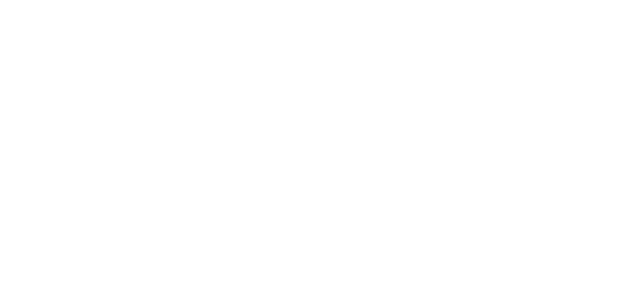
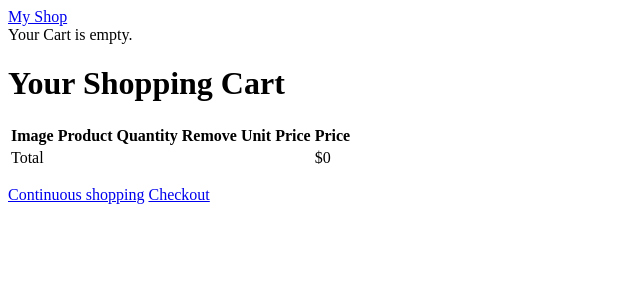
Before and after one commit to NazmulMilon/django_practices, a Django app: page /cart/ in a window 1280 px wide. Before the commit the part shown is empty. Shown: the top 300 px of the page, without its empty margins (0-640 px from the left). Run offline with Django 3.2, Linux system fonts and the light colour scheme.

Commit message:
cart details template for display cart content

```diff
--- a/7.online_shop/templates/cart/detail.html
+++ b/7.online_shop/templates/cart/detail.html
@@ -1,10 +1,53 @@
-<!DOCTYPE html>
-<html lang="en">
-<head>
-    <meta charset="UTF-8">
-    <title>Title</title>
-</head>
-<body>
+{% extends 'shop/base.html' %}
+{% load static %}
 
-</body>
-</html>
+{% block title %}
+Tour shopping cart
+{% endblock %}
+
+{% block content %}
+    <h1>Your Shopping Cart</h1>
+    <table class="cart">
+        <thead>
+        <tr>
+            <th>Image</th>
+            <th>Product</th>
+            <th>Quantity</th>
+            <th>Remove</th>
+            <th>Unit Price</th>
+            <th>Price</th>
+        </tr>
+        </thead>
+        <tbody>
+        {% for item in cart %}
+            {% with product=item.product %}
+                <tr>
+                    <td>
+
+                        <a href="{{ product.get_absolute_url }}">
+                        <img src="{% if product.image %}{{ product.image.url }}
+                        {% else %}{% static "img/no_image.png" %}{% endif %} ">
+                        </a>
+                    </td>
+                    <td>{{ product.name }}</td>
+                    <td>{{ item.quantity }}</td>
+                    <td><a href="{% url 'cart:cart_remove' product.id %}">Remove</a></td>
+                    <td class="num">${{ item.price }}</td>
+                    <td class="num">${{ item.total_price }}</td>
+                </tr>
+            {% endwith %}
+        {% endfor %}
+        <tr class="total">
+            <td>Total</td>
+            <td colspan="4"></td>
+            <td class="num">${{ cart.get_total_price }}</td>
+        </tr>
+        </tbody>
+    </table>
+    <p class="text-right">
+        <a href="{% url 'shop:product_list' %}" class="button
+        light">Continuous shopping</a>
+        <a href="#" class="button">Checkout</a>
+    </p>
+
+{% endblock %}
```
